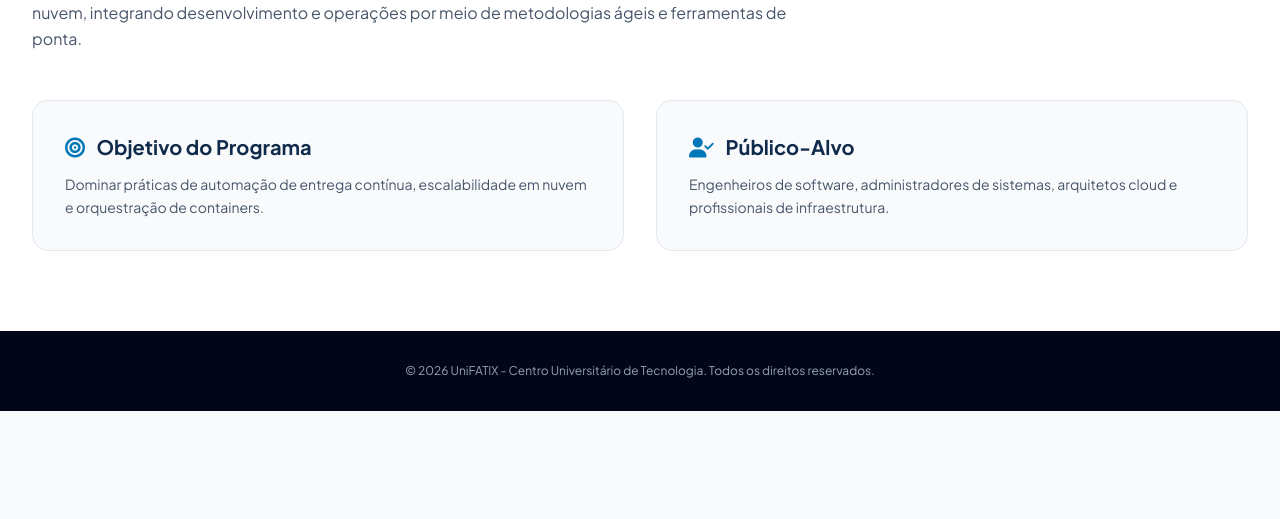
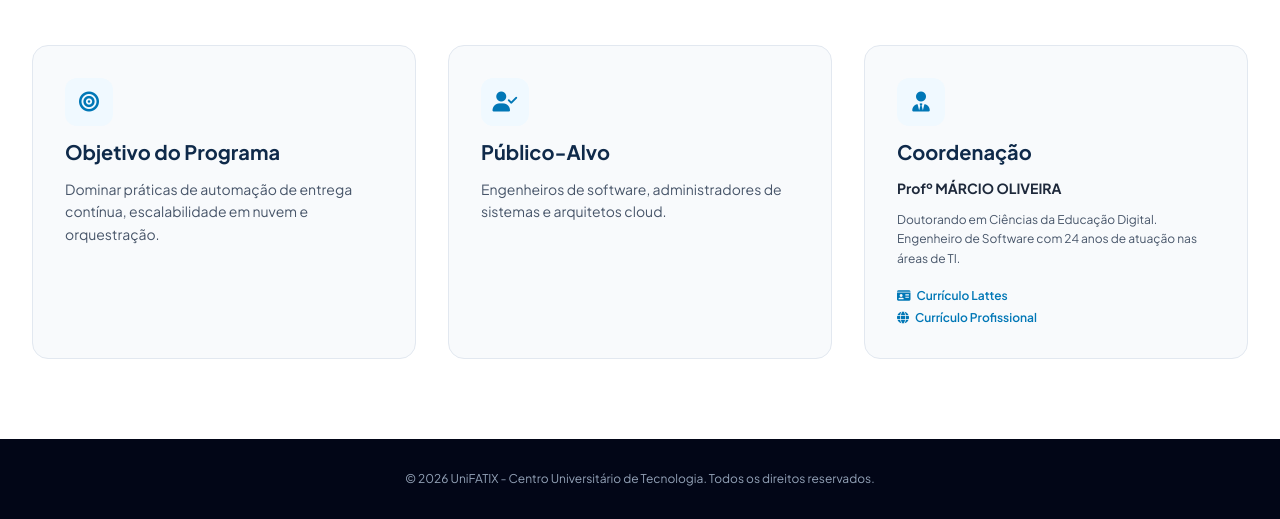
Before and after one commit to marcio-dev-fullstack/unifatix.edu.br, a plain HTML site: page pos-graduacao/Cloud-Computing-DevOps.html in a window 1280 px wide. Shown: the part 656-1175 px from the top of the page. Before the commit the page ends 1067 px from the top, so only its background shows below. Drawn offline with nearby package versions, Linux system fonts and the light colour scheme.

Commit message:
Update and rename Cloud-Computing-DevOps.html.html to Cloud-Computing-DevOps.html

```diff
--- a/pos-graduacao/Cloud-Computing-DevOps.html.html
+++ b/pos-graduacao/Cloud-Computing-DevOps.html
@@ -54,7 +54,7 @@
                         Cloud Computing & <span class="text-unicyan-500">DevOps</span>
                     </h1>
                     <p class="text-lg text-slate-300 max-w-2xl leading-relaxed">
-                        Arquiteturas resilientes na AWS e Azure, conteinerização com Docker e Kubernetes, automação de pipelines CI/CD e infraestrutura como código (IaC) com Terraform.
+                        Arquiteturas resilientes na AWS e Azure, Kubernetes, Terraform e automação de pipelines CI/CD.
                     </p>
                     <div class="flex flex-wrap gap-6 pt-4 text-sm font-semibold">
                         <div class="flex items-center gap-2 bg-white/10 px-4 py-2 rounded-xl backdrop-blur">
@@ -68,7 +68,7 @@
                 <div class="lg:col-span-4">
                     <div class="bg-white text-slate-800 p-8 rounded-3xl shadow-2xl space-y-6">
                         <h3 class="text-xl font-bold text-uniblue-900">Garanta sua Vaga</h3>
-                        <p class="text-xs text-slate-600">Acelere sua carreira na gestão de infraestruturas em nuvem de alta performance.</p>
+                        <p class="text-xs text-slate-600">Acelere sua carreira na gestão de infraestruturas em nuvem.</p>
                         <a href="../index.html#contato" class="w-full py-3.5 rounded-xl bg-uniblue-900 hover:bg-uniblue-800 text-white font-bold text-center block transition shadow-lg">
                             Fazer Matrícula
                         </a>
@@ -83,17 +83,42 @@
             <div class="max-w-3xl space-y-4">
                 <h2 class="text-3xl font-extrabold text-uniblue-900">Sobre o Curso</h2>
                 <p class="text-slate-600 leading-relaxed">
-                    O curso capacita profissionais para projetar, implantar e gerenciar infraestruturas modernas em nuvem, integrando desenvolvimento e operações por meio de metodologias ágeis e ferramentas de ponta.
+                    O curso capacita profissionais para projetar, implantar e gerenciar infraestruturas modernas em nuvem, integrando desenvolvimento e operações.
                 </p>
             </div>
-            <div class="grid grid-cols-1 md:grid-cols-2 gap-8">
+            <div class="grid grid-cols-1 md:grid-cols-3 gap-8">
                 <div class="p-8 rounded-2xl bg-slate-50 border border-slate-200 space-y-3">
-                    <h3 class="text-xl font-bold text-uniblue-900"><i class="fa-solid fa-bullseye text-uniblue-600 mr-2"></i> Objetivo do Programa</h3>
-                    <p class="text-slate-600 text-sm leading-relaxed">Dominar práticas de automação de entrega contínua, escalabilidade em nuvem e orquestração de containers.</p>
+                    <div class="w-12 h-12 rounded-xl bg-uniblue-50 text-uniblue-600 flex items-center justify-center text-xl font-bold">
+                        <i class="fa-solid fa-bullseye"></i>
+                    </div>
+                    <h3 class="text-xl font-bold text-uniblue-900">Objetivo do Programa</h3>
+                    <p class="text-slate-600 text-sm leading-relaxed">Dominar práticas de automação de entrega contínua, escalabilidade em nuvem e orquestração.</p>
                 </div>
                 <div class="p-8 rounded-2xl bg-slate-50 border border-slate-200 space-y-3">
-                    <h3 class="text-xl font-bold text-uniblue-900"><i class="fa-solid fa-user-check text-uniblue-600 mr-2"></i> Público-Alvo</h3>
-                    <p class="text-slate-600 text-sm leading-relaxed">Engenheiros de software, administradores de sistemas, arquitetos cloud e profissionais de infraestrutura.</p>
+                    <div class="w-12 h-12 rounded-xl bg-uniblue-50 text-uniblue-600 flex items-center justify-center text-xl font-bold">
+                        <i class="fa-solid fa-user-check"></i>
+                    </div>
+                    <h3 class="text-xl font-bold text-uniblue-900">Público-Alvo</h3>
+                    <p class="text-slate-600 text-sm leading-relaxed">Engenheiros de software, administradores de sistemas e arquitetos cloud.</p>
+                </div>
+                <div class="p-8 rounded-2xl bg-slate-50 border border-slate-200 space-y-3">
+                    <div class="w-12 h-12 rounded-xl bg-uniblue-50 text-uniblue-600 flex items-center justify-center text-xl font-bold">
+                        <i class="fa-solid fa-user-tie"></i>
+                    </div>
+                    <h3 class="text-xl font-bold text-uniblue-900">Coordenação</h3>
+                    <p class="text-slate-800 text-sm font-bold">Profº MÁRCIO OLIVEIRA</p>
+                    <p class="text-slate-600 text-xs leading-relaxed">
+                        Doutorando em Ciências da Educação Digital.<br>
+                        Engenheiro de Software com 24 anos de atuação nas áreas de TI.
+                    </p>
+                    <div class="pt-2 flex flex-col gap-1.5 text-xs">
+                        <a href="http://lattes.cnpq.br/5752724756523880" target="_blank" rel="noopener noreferrer" class="text-uniblue-600 font-semibold hover:underline flex items-center gap-1.5">
+                            <i class="fa-solid fa-id-card"></i> Currículo Lattes
+                        </a>
+                        <a href="https://zentix.eng.br/curriculo-eng-tec.html" target="_blank" rel="noopener noreferrer" class="text-uniblue-600 font-semibold hover:underline flex items-center gap-1.5">
+                            <i class="fa-solid fa-globe"></i> Currículo Profissional
+                        </a>
+                    </div>
                 </div>
             </div>
         </div>
```
